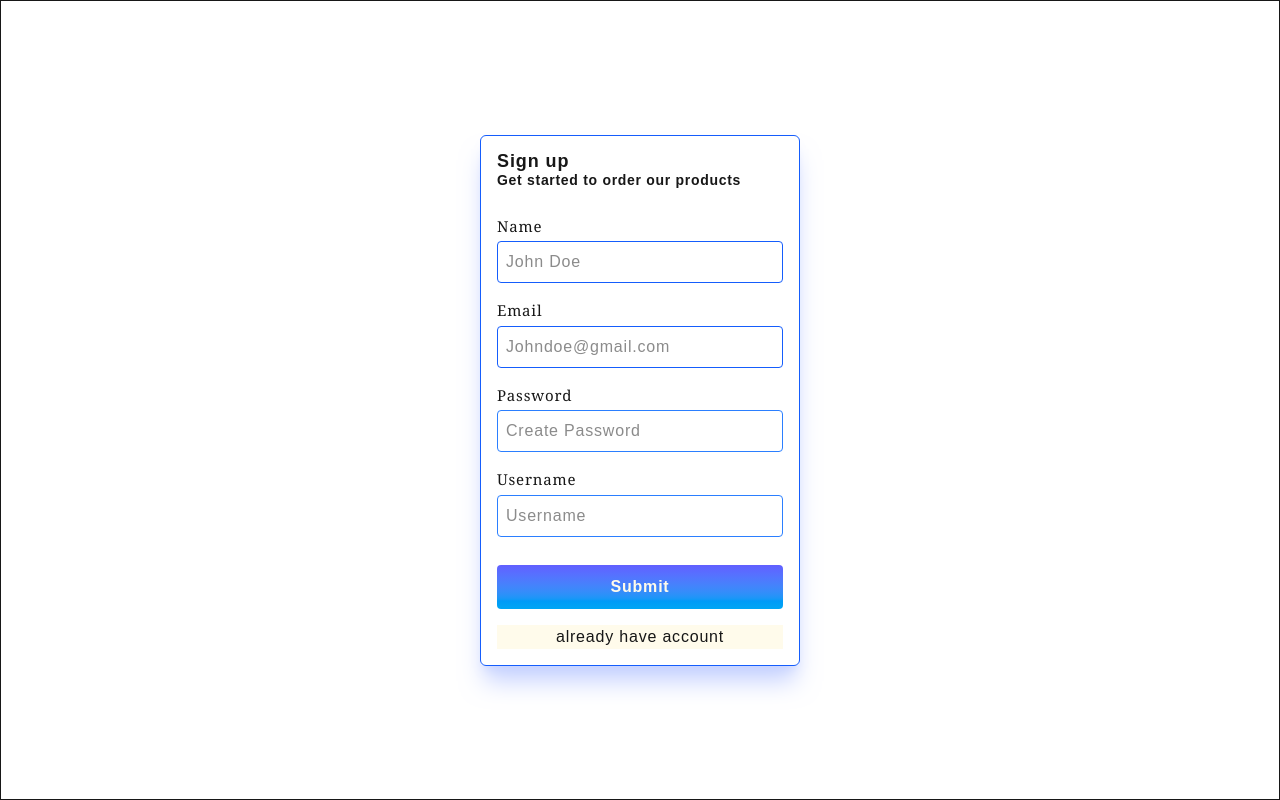
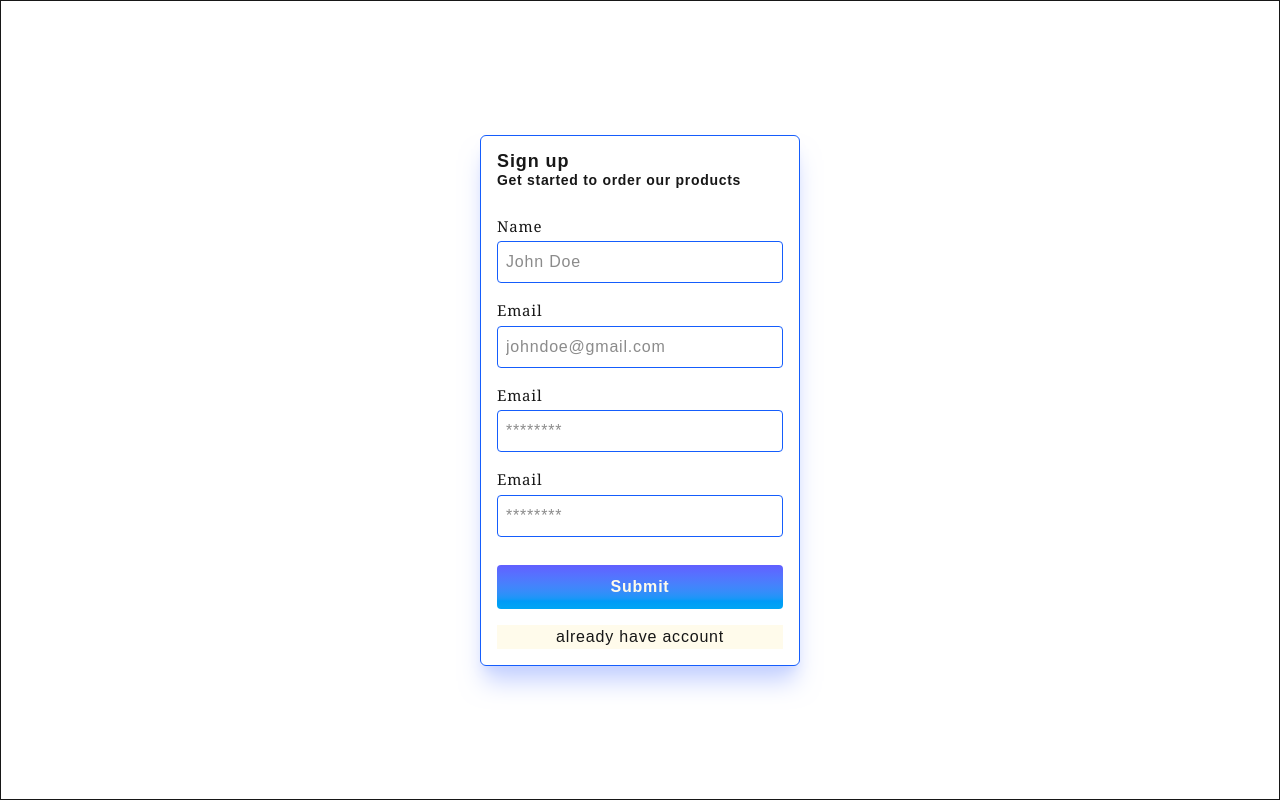
Before and after one commit to Sanjog-up/arrays, a Next.js app in the folder project/client/: page /auth/register in a window 1280 px wide. Built offline with nearby package versions, Linux system fonts and the light colour scheme.

Commit message:
register-form

```diff
--- a/project/client/app/auth/register/page.tsx
+++ b/project/client/app/auth/register/page.tsx
@@ -1,69 +1,25 @@
 import React from 'react'
 import { Metadata } from 'next';
+import RegisterForm from '@/components/forms/auth/register.forms';
 export const metadata: Metadata = {
     title: "Ecom | sign up",
     description:"ecommerce sign up page"
 }
 
+
 const RegisterPage = () => {
   return (
     <main className='h-full w-full flex justify-center items-center border'>
-
+      {/* main page content */}
       <div className='min-h-80 min-w-80 border border-blue-600 p-4 rounded-md shadow-xl shadow-indigo-200 flex flex-col gap-6'>
 
+        {/* heading */}
         <div className='flex flex-col gap-0'>
         <h1 className='text-[18px] font-semibold tracking-wider leading-4.5'> Sign up</h1>
         <p className='font-semibold text-[14px] tracking-wider'>Get started to order our products</p>
         </div>
 
-      <div className='w-full' >
-        <form className='flex flex-col gap-4 w-full h-full'>
-            <div className='w-full flex flex-col gap-1'>
-              <label className='text-[15px] font-serif' htmlFor='full-name '>Name
-              </label>
-              <input id='full-name'
-              className='w-full border-[1.5px]  border-blue-600  px-2 py-2 rounded-sm'
-              type='text' placeholder='John Doe'/>
-            </div>
-
-
-
-          <div className='w-full flex flex-col gap-1'>
-            <label className='text-[15px] font-serif' htmlFor='email'>Email
-              </label>
-              <input id='email'
-              className='w-full border-[1.5px]  border-blue-600  px-2 py-2 rounded-sm'
-              type='text' placeholder='Johndoe@gmail.com'/>
-          </div>
-
-          <div className='w-full flex flex-col gap-1'>
-          <label className='text-[15px] font-serif' htmlFor='email'>Password
-            </label>
-            <input id='password'
-            className='w-full border-[1.5px] border-blue-500 px-2 py-2 rounded-sm'
-            type='text' placeholder='Create Password'/>
-          </div>
-
-          <div className='w-full flex flex-col gap-1'>
-          <label className='text-[15px] font-serif' htmlFor='password'>Username</label>
-          <input id='username'
-          className='w-full border-[1.5px] border-blue-500 px-2 py-2 rounded-sm'
-          type='text' placeholder='Username'
-          />
-          </div>
-
-          <button type='submit'
-          className='w-full bg-linear-to-t from-sky-500 to-indigo-500 py-2.5 rounded-sm cursor-pointer text-amber-50 font-bold mt-3'>
-            Submit
-          </button >
-
-          <button
-          className='w-full bg-amber-50 '>
-            already have account
-          </button>
-
-        </form>
-      </div>
+        <RegisterForm/>
       </div>
     </main>
   )
--- /dev/null
+++ b/project/client/components/common/ui/input.tsx
@@ -0,0 +1,27 @@
+import React from 'react'
+
+interface IProps{
+    label: string;
+    id: string;
+    type: "text" | "email" | "password" | "number";
+    placeholder: string;
+    name: string;
+}
+
+const Input = ({ label, id, placeholder, type}: IProps) => {
+  return (
+   <div className='w-full flex flex-col gap-1'>
+            <label className='text-[15px] font-serif' htmlFor={id}>
+                Email
+              </label>
+              <input id={id}
+              className='w-full border-[1.5px]  border-blue-600  px-2 py-2 rounded-sm'
+              type={type}
+              name="name"
+              placeholder={placeholder}/>
+          </div>
+
+  )
+}
+
+export default Input
--- /dev/null
+++ b/project/client/components/forms/auth/register.forms.tsx
@@ -0,0 +1,64 @@
+import Input from '@/components/common/ui/input'
+import React from 'react'
+
+const RegisterForm = () => {
+  return (
+    <div className='w-full' >
+        <form className='flex flex-col gap-4 w-full h-full'>
+            <div className='w-full flex flex-col gap-1'>
+              <label className='text-[15px] font-serif' htmlFor='full-name '>Name
+              </label>
+              <input id='full-name'
+              className='w-full border-[1.5px]  border-blue-600  px-2 py-2 rounded-sm'
+              type='text' placeholder='John Doe'/>
+            </div>
+
+
+           <Input label='Email' type='text' placeholder='johndoe@gmail.com' id="email" name='name'/>
+          {/* <div className='w-full flex flex-col gap-1'>
+            <label className='text-[15px] font-serif' htmlFor='email'>Email
+              </label>
+              <input id='email'
+              className='w-full border-[1.5px]  border-blue-600  px-2 py-2 rounded-sm'
+              type='text' placeholder='Johndoe@gmail.com'/>
+          </div> */}
+
+
+          <Input label='Password' type='password' placeholder='********' id='password' name='password'/>
+
+
+
+           {/* <div className='w-full flex flex-col gap-1'>
+           <label className='text-[15px] font-serif' htmlFor='email'>Password
+             </label>
+             <input id='password'
+            className='w-full border-[1.5px] border-blue-500 px-2 py-2 rounded-sm'
+            type='text' placeholder='Create Password'/>
+          </div> */}
+
+          <Input label='Retype-Password' type='password' placeholder='********' id='c_password' name='c_password'/>
+
+          {/* <div className='w-full flex flex-col gap-1'>
+          <label className='text-[15px] font-serif' htmlFor='password'>Username</label>
+          <input id='username'
+          className='w-full border-[1.5px] border-blue-500 px-2 py-2 rounded-sm'
+          type='text' placeholder='Username'
+          />
+          </div> */}
+
+          <button type='submit'
+          className='w-full bg-linear-to-t from-sky-500 to-indigo-500 py-2.5 rounded-sm cursor-pointer text-amber-50 font-bold mt-3'>
+            Submit
+          </button >
+
+          <button
+          className='w-full bg-amber-50 '>
+            already have account
+          </button>
+
+        </form>
+      </div>
+  )
+}
+
+export default RegisterForm
```
Also changed, not shown: 1 other file (tests, documents, lock files or other folders).
